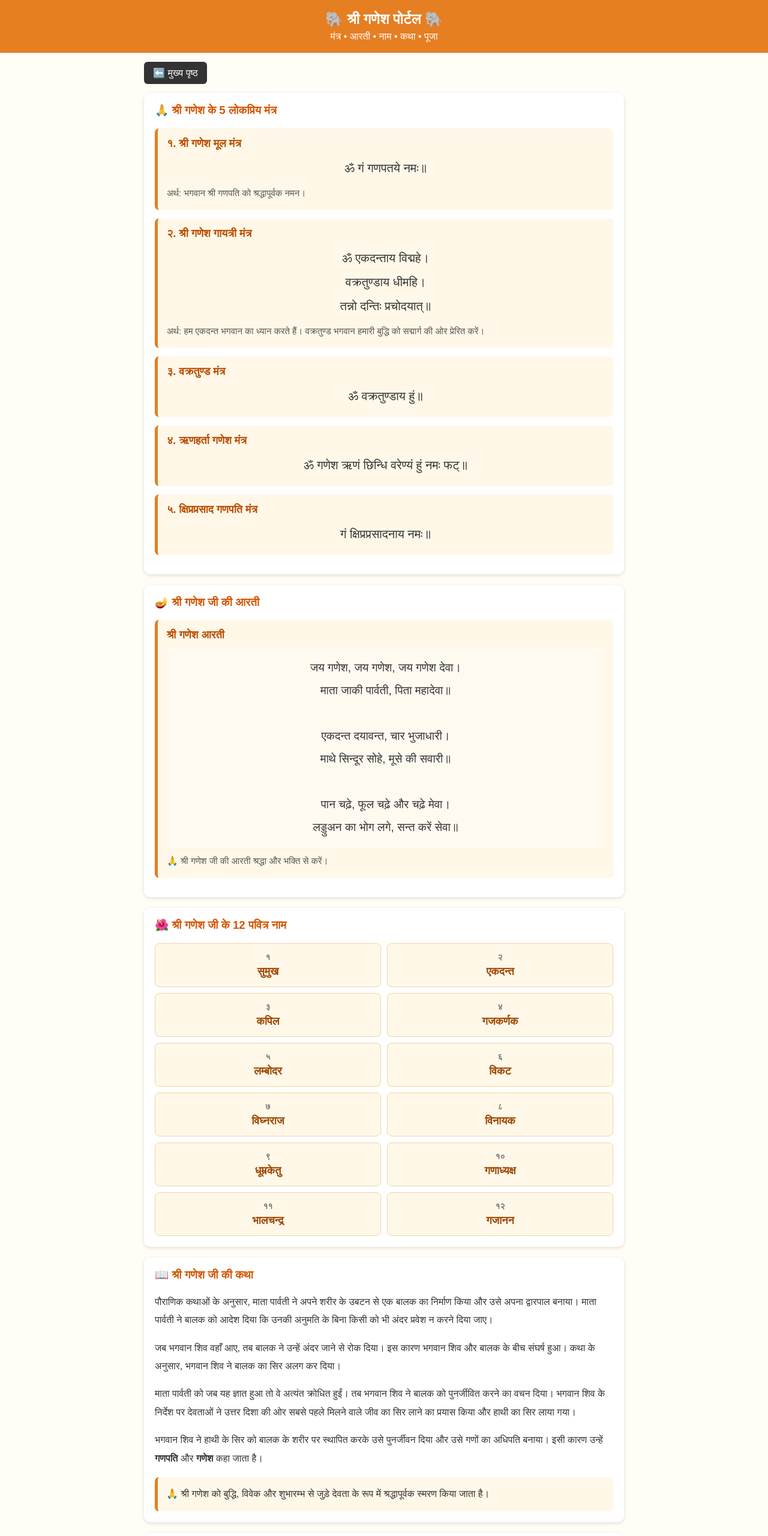
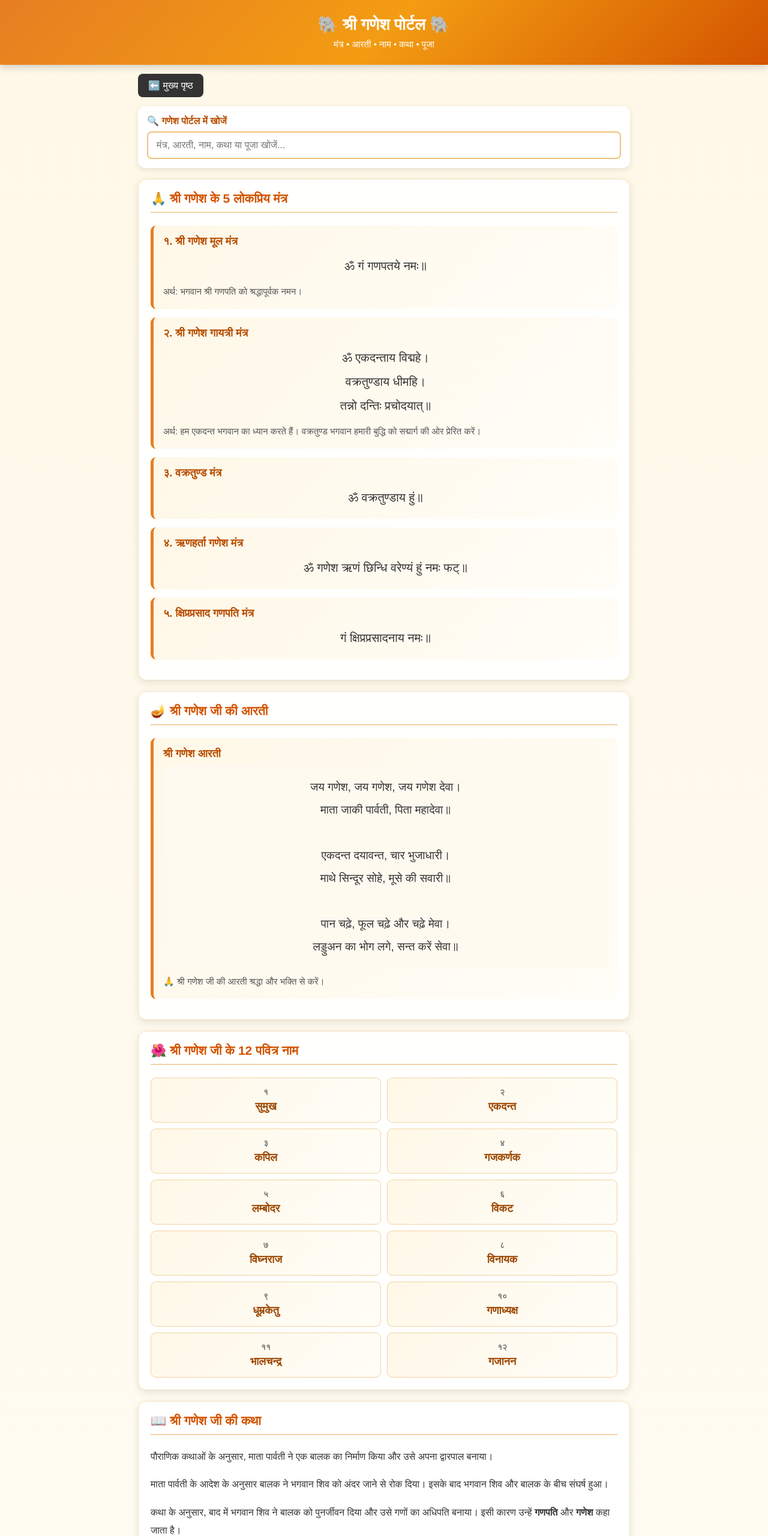
Before and after one commit to anantmi2344-rgb/HinduGodsWeb, a plain HTML site: page ganesh.html in a window 1280 px wide. Shown: the top 2560 px of the page at 60% size. Drawn offline with Linux system fonts and the light colour scheme.

Commit message:
ganesh.html

```diff
--- a/ganesh.html
+++ b/ganesh.html
@@ -4,66 +4,127 @@
 <meta charset="UTF-8">
 <meta name="viewport" content="width=device-width, initial-scale=1.0">
 
-<title>श्री गणेश - मंत्र, आरती, नाम एवं कथा</title>
+<title>श्री गणेश - मंत्र, आरती एवं पूजा</title>
 
 <style>
+*{
+    box-sizing:border-box;
+}
+
+html{
+    scroll-behavior:smooth;
+}
+
 body{
     font-family:Arial,sans-serif;
-    background:#fffdf5;
+    background:linear-gradient(180deg,#fff8e8,#fffdf5);
     margin:0;
     color:#333;
 }
 
+/* Header */
 header{
-    background:#e67e22;
+    background:linear-gradient(135deg,#e67e22,#f39c12,#d35400);
     color:white;
     text-align:center;
-    padding:18px 15px;
+    padding:25px 15px;
+    box-shadow:0 4px 12px rgba(0,0,0,.18);
 }
 
 header h2{
-    margin:0 0 6px;
+    margin:0 0 8px;
+    font-size:27px;
 }
 
 header p{
     margin:0;
+    font-size:15px;
 }
 
+/* Main */
 .container{
     padding:15px;
-    max-width:800px;
+    max-width:850px;
     margin:auto;
 }
 
+/* Back button */
+.back-btn{
+    display:inline-block;
+    background:#333;
+    color:white;
+    padding:10px 17px;
+    text-decoration:none;
+    border-radius:8px;
+    margin-bottom:15px;
+    transition:.2s;
+}
+
+.back-btn:hover{
+    background:#111;
+}
+
+/* Search */
+.search-box{
+    background:white;
+    padding:15px;
+    border-radius:12px;
+    box-shadow:0 3px 10px rgba(0,0,0,.10);
+    margin-bottom:18px;
+}
+
+.search-box label{
+    display:block;
+    color:#b84d00;
+    font-weight:bold;
+    margin-bottom:8px;
+}
+
+#searchInput{
+    width:100%;
+    padding:12px 14px;
+    border:2px solid #f0c27b;
+    border-radius:8px;
+    font-size:16px;
+    outline:none;
+}
+
+#searchInput:focus{
+    border-color:#e67e22;
+}
+
+#noResult{
+    display:none;
+    text-align:center;
+    color:#777;
+    padding:15px 0 0;
+}
+
+/* Cards */
 .content-box{
-    background:white;
-    padding:18px;
+    background:rgba(255,255,255,.97);
+    padding:20px;
     margin-bottom:18px;
-    border-radius:10px;
-    box-shadow:0 2px 6px rgba(0,0,0,.12);
+    border-radius:14px;
+    box-shadow:0 4px 14px rgba(0,0,0,.10);
+    border:1px solid #f5dfbd;
 }
 
 .content-box h3{
     color:#d35400;
     margin-top:0;
+    font-size:21px;
+    border-bottom:2px solid #f3d3a4;
+    padding-bottom:10px;
 }
 
-.back-btn{
-    display:inline-block;
-    background:#333;
-    color:white;
-    padding:9px 15px;
-    text-decoration:none;
-    border-radius:6px;
-    margin-bottom:15px;
-}
-
+/* Mantra */
 .mantra-box{
-    background:#fff8e8;
+    background:linear-gradient(135deg,#fff8e8,#fffdf7);
     border-left:5px solid #e67e22;
-    padding:15px;
+    padding:16px;
     margin:14px 0;
-    border-radius:7px;
+    border-radius:9px;
 }
 
 .mantra-title{
@@ -81,21 +142,23 @@ header p{
 }
 
 .meaning{
-    margin-top:8px;
+    margin-top:9px;
     color:#555;
     line-height:1.8;
     font-size:15px;
 }
 
+/* Aarti */
 .aarti{
     font-size:19px;
     line-height:2;
     text-align:center;
     background:#fffaf0;
-    padding:15px;
-    border-radius:8px;
+    padding:16px;
+    border-radius:9px;
 }
 
+/* Names */
 .names-grid{
     display:grid;
     grid-template-columns:repeat(2,1fr);
@@ -103,10 +166,10 @@ header p{
 }
 
 .name-card{
-    background:#fff8e8;
+    background:linear-gradient(135deg,#fff8e8,#fffdf7);
     border:1px solid #f0d3a0;
-    border-radius:8px;
-    padding:14px;
+    border-radius:9px;
+    padding:15px 10px;
     text-align:center;
     font-size:18px;
     font-weight:bold;
@@ -120,6 +183,7 @@ header p{
     margin-bottom:5px;
 }
 
+/* Text */
 .info-text{
     line-height:1.9;
     font-size:16px;
@@ -135,8 +199,36 @@ header p{
     background:#fff8e8;
     border-left:5px solid #e67e22;
     padding:14px;
-    border-radius:7px;
+    border-radius:8px;
     line-height:1.8;
+}
+
+/* Mobile */
+@media(max-width:500px){
+
+    header h2{
+        font-size:23px;
+    }
+
+    .container{
+        padding:10px;
+    }
+
+    .content-box{
+        padding:15px;
+    }
+
+    .mantra{
+        font-size:18px;
+    }
+
+    .aarti{
+        font-size:17px;
+    }
+
+    .names-grid{
+        grid-template-columns:repeat(2,1fr);
+    }
 }
 </style>
 </head>
@@ -153,8 +245,27 @@ header p{
 <a href="index.html" class="back-btn">⬅️ मुख्य पृष्ठ</a>
 
 
-<!-- 5 गणेश मंत्र -->
-<div class="content-box">
+<!-- Search -->
+<div class="search-box">
+
+<label for="searchInput">🔍 गणेश पोर्टल में खोजें</label>
+
+<input
+type="text"
+id="searchInput"
+placeholder="मंत्र, आरती, नाम, कथा या पूजा खोजें..."
+autocomplete="off"
+>
+
+<div id="noResult">
+कोई परिणाम नहीं मिला।
+</div>
+
+</div>
+
+
+<!-- 5 मंत्र -->
+<div class="content-box searchable">
 
 <h3>🙏 श्री गणेश के 5 लोकप्रिय मंत्र</h3>
 
@@ -170,7 +281,6 @@ header p{
 </div>
 </div>
 
-
 <div class="mantra-box">
 <div class="mantra-title">२. श्री गणेश गायत्री मंत्र</div>
 
@@ -185,7 +295,6 @@ header p{
 </div>
 </div>
 
-
 <div class="mantra-box">
 <div class="mantra-title">३. वक्रतुण्ड मंत्र</div>
 
@@ -194,7 +303,6 @@ header p{
 </div>
 </div>
 
-
 <div class="mantra-box">
 <div class="mantra-title">४. ऋणहर्ता गणेश मंत्र</div>
 
@@ -202,7 +310,6 @@ header p{
 ॐ गणेश ऋणं छिन्धि वरेण्यं हुं नमः फट्॥
 </div>
 </div>
-
 
 <div class="mantra-box">
 <div class="mantra-title">५. क्षिप्रप्रसाद गणपति मंत्र</div>
@@ -215,8 +322,8 @@ header p{
 </div>
 
 
-<!-- गणेश जी की आरती -->
-<div class="content-box">
+<!-- आरती -->
+<div class="content-box searchable">
 
 <h3>🪔 श्री गणेश जी की आरती</h3>
 
@@ -248,8 +355,8 @@ header p{
 </div>
 
 
-<!-- श्री गणेश के 12 नाम -->
-<div class="content-box">
+<!-- 12 नाम -->
+<div class="content-box searchable">
 
 <h3>🌺 श्री गणेश जी के 12 पवित्र नाम</h3>
 
@@ -320,27 +427,23 @@ header p{
 </div>
 
 
-<!-- गणेश जी की कथा -->
-<div class="content-box">
+<!-- गणेश कथा -->
+<div class="content-box searchable">
 
 <h3>📖 श्री गणेश जी की कथा</h3>
 
 <div class="info-text">
 
 <p>
-पौराणिक कथाओं के अनुसार, माता पार्वती ने अपने शरीर के उबटन से एक बालक का निर्माण किया और उसे अपना द्वारपाल बनाया। माता पार्वती ने बालक को आदेश दिया कि उनकी अनुमति के बिना किसी को भी अंदर प्रवेश न करने दिया जाए।
+पौराणिक कथाओं के अनुसार, माता पार्वती ने एक बालक का निर्माण किया और उसे अपना द्वारपाल बनाया।
 </p>
 
 <p>
-जब भगवान शिव वहाँ आए, तब बालक ने उन्हें अंदर जाने से रोक दिया। इस कारण भगवान शिव और बालक के बीच संघर्ष हुआ। कथा के अनुसार, भगवान शिव ने बालक का सिर अलग कर दिया।
+माता पार्वती के आदेश के अनुसार बालक ने भगवान शिव को अंदर जाने से रोक दिया। इसके बाद भगवान शिव और बालक के बीच संघर्ष हुआ।
 </p>
 
 <p>
-माता पार्वती को जब यह ज्ञात हुआ तो वे अत्यंत क्रोधित हुईं। तब भगवान शिव ने बालक को पुनर्जीवित करने का वचन दिया। भगवान शिव के निर्देश पर देवताओं ने उत्तर दिशा की ओर सबसे पहले मिलने वाले जीव का सिर लाने का प्रयास किया और हाथी का सिर लाया गया।
-</p>
-
-<p>
-भगवान शिव ने हाथी के सिर को बालक के शरीर पर स्थापित करके उसे पुनर्जीवन दिया और उसे गणों का अधिपति बनाया। इसी कारण उन्हें <b>गणपति</b> और <b>गणेश</b> कहा जाता है।
+कथा के अनुसार, बाद में भगवान शिव ने बालक को पुनर्जीवन दिया और उसे गणों का अधिपति बनाया। इसी कारण उन्हें <b>गणपति</b> और <b>गणेश</b> कहा जाता है।
 </p>
 
 </div>
@@ -353,7 +456,7 @@ header p{
 
 
 <!-- गणेश चतुर्थी -->
-<div class="content-box">
+<div class="content-box searchable">
 
 <h3>🌺 गणेश चतुर्थी</h3>
 
@@ -364,7 +467,7 @@ header p{
 </p>
 
 <p>
-इस पर्व में भगवान गणेश की भक्ति, प्रार्थना और सांस्कृतिक उत्सव का विशेष महत्व माना जाता है। विभिन्न स्थानों पर गणेश उत्सव की अलग-अलग परम्पराएँ देखने को मिलती हैं।
+विभिन्न स्थानों पर गणेश उत्सव की अलग-अलग परम्पराएँ देखने को मिलती हैं।
 </p>
 
 </div>
@@ -372,36 +475,29 @@ header p{
 </div>
 
 
-<!-- सरल गणेश पूजा विधि -->
-<div class="content-box">
+<!-- पूजा विधि -->
+<div class="content-box searchable">
 
 <h3>🪔 श्री गणेश पूजा की सरल विधि</h3>
 
 <ol class="puja-list">
 
 <li>पूजा का स्थान स्वच्छ करें।</li>
-
-<li>भगवान श्री गणेश की प्रतिमा या चित्र को स्थापित करें।</li>
-
+<li>भगवान श्री गणेश की प्रतिमा या चित्र स्थापित करें।</li>
 <li>भगवान गणेश का ध्यान और प्रणाम करें।</li>
-
 <li>फूल, दूर्वा और फल आदि श्रद्धापूर्वक अर्पित करें।</li>
-
 <li>भगवान गणेश को नैवेद्य या प्रसाद अर्पित करें।</li>
-
 <li>श्री गणेश मंत्र का श्रद्धापूर्वक जाप करें।</li>
-
 <li>श्री गणेश जी की आरती करें।</li>
-
-<li>अंत में भगवान गणेश से प्रार्थना करके प्रसाद ग्रहण करें।</li>
+<li>अंत में भगवान गणेश से प्रार्थना करें।</li>
 
 </ol>
 
 </div>
 
 
-<!-- अंतिम प्रार्थना -->
-<div class="content-box">
+<!-- गणेश वंदना -->
+<div class="content-box searchable">
 
 <h3>🙏 श्री गणेश वंदना</h3>
 
@@ -415,7 +511,9 @@ header p{
 </div>
 
 <div class="meaning">
-हे विशाल शरीर और करोड़ों सूर्यों के समान तेज वाले भगवान गणेश, मेरे सभी शुभ कार्यों को सदा निर्विघ्न पूर्ण करें।
+हे विशाल शरीर और करोड़ों सूर्यों के समान तेज वाले भगवान गणेश, मेरे शुभ कार्यों को सदा निर्विघ्न पूर्ण करें।
+</div>
+
 </div>
 
 </div>
@@ -423,7 +521,47 @@ header p{
 </div>
 
 
-</div>
+<script>
+
+const searchInput = document.getElementById("searchInput");
+const sections = document.querySelectorAll(".searchable");
+const noResult = document.getElementById("noResult");
+
+searchInput.addEventListener("input", function(){
+
+    const searchText = this.value.trim().toLowerCase();
+
+    let found = false;
+
+    sections.forEach(function(section){
+
+        const content = section.innerText.toLowerCase();
+
+        if(searchText === "" || content.includes(searchText)){
+
+            section.style.display = "block";
+
+            if(searchText !== ""){
+                found = true;
+            }
+
+        }else{
+
+            section.style.display = "none";
+
+        }
+
+    });
+
+    if(searchText !== "" && !found){
+        noResult.style.display = "block";
+    }else{
+        noResult.style.display = "none";
+    }
+
+});
+
+</script>
 
 </body>
-    </html>
+</html>
```
